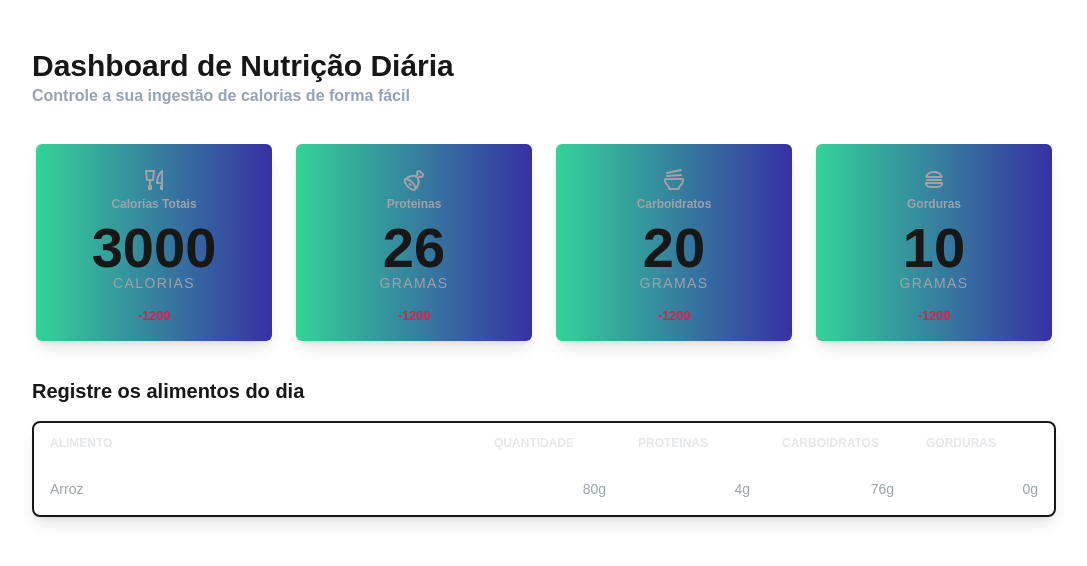
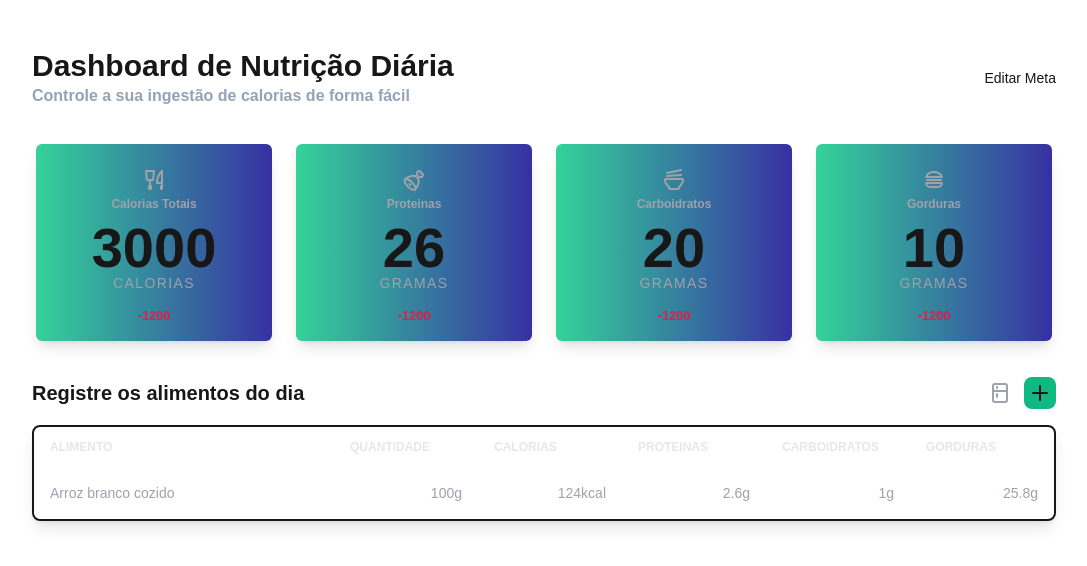
Before and after one commit to flpbrrs/nutri-table, a Next.js app: page / in a window 1280 px wide. Shown: the top 566 px of the page, without its empty margins (96-1183 px from the left). Built offline with nearby package versions, Linux system fonts and the light colour scheme.

Commit message:
refactor: ajustando a página principal para fazer uso das novas funcionalidades dos componentes

```diff
--- a/src/pages/index.tsx
+++ b/src/pages/index.tsx
@@ -2,7 +2,7 @@ import Card from "@/components/layout/Card";
 import Header from "@/components/layout/Header";
 import Page from "@/components/layout/Page";
 import { Table, TableBody, TableHeader, TableItem, TableRow } from "@/components/layout/Table";
-import { IconBowlChopsticks, IconBurger, IconMeat, IconToolsKitchen } from "@tabler/icons-react";
+import { IconBowlChopsticks, IconBurger, IconFridge, IconMeat, IconPlus, IconToolsKitchen } from "@tabler/icons-react";
 
 export default function Home() {
     return (
@@ -11,6 +11,11 @@ export default function Home() {
                 title="Dashboard de Nutrição Diária"
                 subtitle="Controle a sua ingestão de calorias de forma fácil"
                 larger
+                renderActions={() => (
+                    <button type="button" className="text-sm hover:underline hover:text-emerald-200">
+                        Editar Meta
+                    </button>
+                )}
             />
             <div className="flex gap-4 justify-between my-8">
                 <Card label="Calorias Totais" icon={<IconToolsKitchen />} unit="Calorias">
@@ -26,12 +31,31 @@ export default function Home() {
                     10
                 </Card>
             </div>
-            <Header title="Registre os alimentos do dia" />
+            <Header
+                title="Registre os alimentos do dia"
+                renderActions={() => (
+                    <div className="flex space-x-3">
+                        <button
+                            type="button"
+                            className="hover:scale-110 transition-transform text-gray-400 hover:text-gray-50"
+                        >
+                            <IconFridge stroke={2} />
+                        </button>
+                        <button
+                            type="button"
+                            className="flex gap-1 items-center p-1 rounded-lg bg-emerald-500 hover:bg-emerald-600 hover:scale-110 transition-transform"
+                        >
+                            <IconPlus className="size-full" />
+                        </button>
+                    </div>
+                )}
+            />
             <Table>
                 <TableHeader>
                     <TableRow>
                         <TableItem scope="col" data="Alimento" />
                         <TableItem scope="col" data="Quantidade" />
+                        <TableItem scope="col" data="Calorias" />
                         <TableItem scope="col" data="Proteinas" />
                         <TableItem scope="col" data="Carboidratos" />
                         <TableItem scope="col" data="Gorduras" />
@@ -39,11 +63,12 @@ export default function Home() {
                 </TableHeader>
                 <TableBody>
                     <TableRow>
-                        <TableItem scope="row" data="Arroz" />
-                        <TableItem scope="row" data="80g" />
-                        <TableItem scope="row" data="4g" />
-                        <TableItem scope="row" data="76g" />
-                        <TableItem scope="row" data="0g" />
+                        <TableItem scope="row" data="Arroz branco cozido" />
+                        <TableItem scope="row" data="100g" />
+                        <TableItem scope="row" data="124kcal" />
+                        <TableItem scope="row" data="2.6g" />
+                        <TableItem scope="row" data="1g" />
+                        <TableItem scope="row" data="25.8g" />
                     </TableRow>
                 </TableBody>
             </Table>
```
